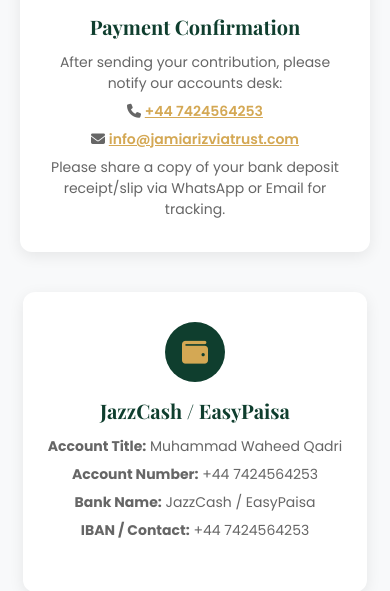
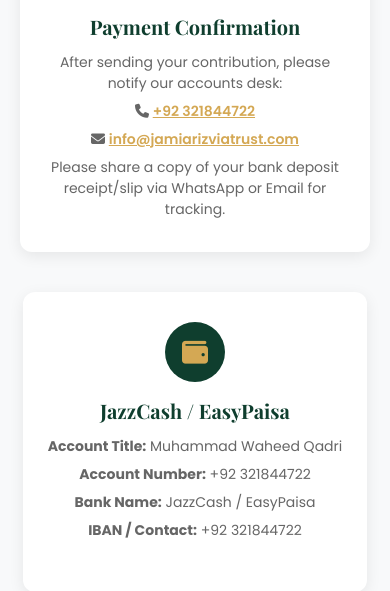
Before and after one commit to zakaurrehman786/JamiaRizviaTrust, a website built with Vite: page donate.html in a window 390 px wide. Shown: the part 1290-1881 px from the top of the page. Built offline with nearby package versions, Linux system fonts and the light colour scheme.

Commit message:
phone number chnaged

```diff
--- a/donate.html
+++ b/donate.html
@@ -132,7 +132,7 @@
           <p>After sending your contribution, please notify our accounts desk:</p>
           <p>
             <i class="fas fa-phone"></i>
-            <a href="tel:+447424564253" class="donation-contact-link">+44 7424564253</a>
+            <a href="tel:+447424564253" class="donation-contact-link">+92 321844722</a>
           </p>
           <p>
             <i class="fas fa-envelope"></i>
@@ -148,9 +148,9 @@
           </div>
           <h3>JazzCash / EasyPaisa</h3>
           <p><strong>Account Title:</strong> Muhammad Waheed Qadri</p>
-          <p><strong>Account Number:</strong> +44 7424564253</p>
+          <p><strong>Account Number:</strong> +92 321844722</p>
           <p><strong>Bank Name:</strong> JazzCash / EasyPaisa</p>
-          <p><strong>IBAN / Contact:</strong> +44 7424564253</p>
+          <p><strong>IBAN / Contact:</strong> +92 321844722</p>
         </div>
       </div>
     </section>
```
